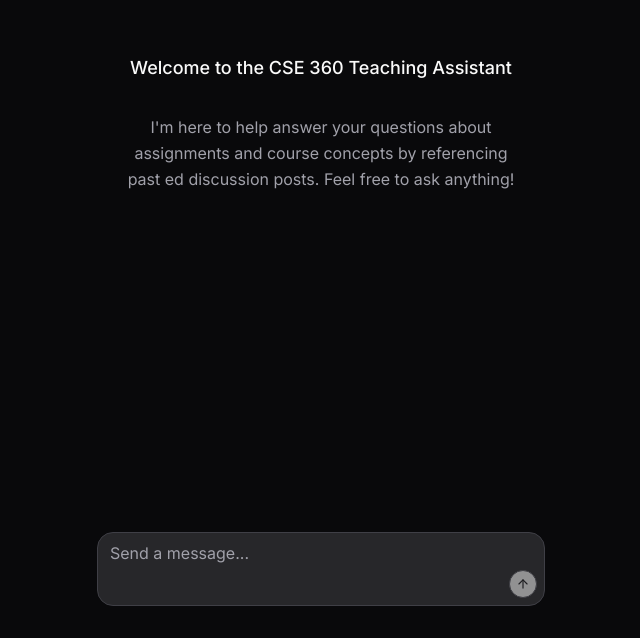
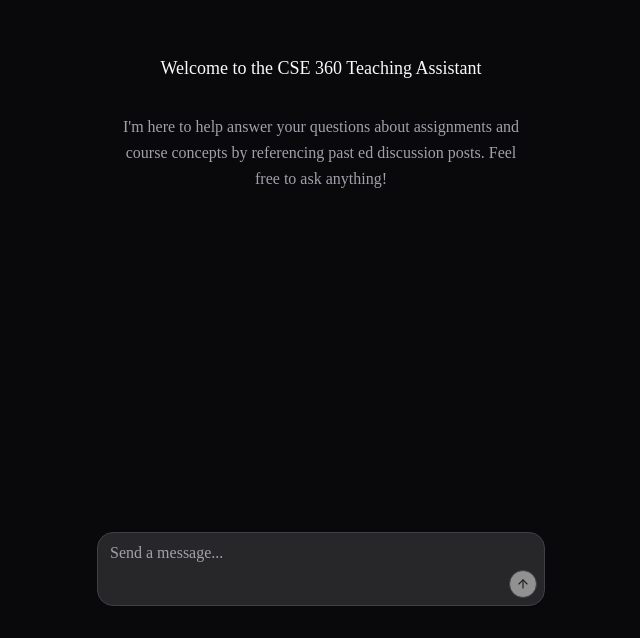
Before and after one commit to cjkehoe/cse-360-rag-chatbot, a Next.js app: page / in a window 1280 px wide. Shown: the part 162-800 px from the top of the page, without its empty margins (319-959 px from the left). Built offline with nearby package versions, Linux system fonts and the light colour scheme.

Commit message:
Changed font to 'geist'

```diff
--- a/app/layout.tsx
+++ b/app/layout.tsx
@@ -1,9 +1,11 @@
 import type { Metadata } from "next";
-import { Inter } from "next/font/google";
+// import { Inter } from "next/font/google";
+import { GeistSans } from "geist/font/sans";
 import "./globals.css";
 import { cn } from "@/lib/utils";
 
-const inter = Inter({ subsets: ["latin"] });
+// Remove the Inter configuration
+// const inter = Inter({ subsets: ["latin"] });
 
 export const metadata: Metadata = {
   title: "Create Next App",
@@ -20,7 +22,7 @@ export default function RootLayout({
       <body
         className={cn(
           "min-h-screen bg-background font-sans antialiased",
-          inter.className
+          GeistSans.className
         )}
       >
         {children}
--- a/package.json
+++ b/package.json
@@ -29,6 +29,7 @@
     "drizzle-orm": "^0.31.2",
     "drizzle-zod": "^0.5.1",
     "framer-motion": "^12.4.2",
+    "geist": "^1.3.1",
     "lucide-react": "^0.396.0",
     "nanoid": "^5.0.7",
     "next": "14.2.4",
--- a/tailwind.config.ts
+++ b/tailwind.config.ts
@@ -54,7 +54,7 @@ module.exports = {
         sm: "calc(var(--radius) - 4px)",
       },
       fontFamily: {
-        sans: ["var(--font-sans)", ...fontFamily.sans],
+        sans: ["var(--font-geist-sans)", ...fontFamily.sans],
       },
       keyframes: {
         "accordion-down": {
```
Also changed, not shown: 1 other file (tests, documents, lock files or other folders).
